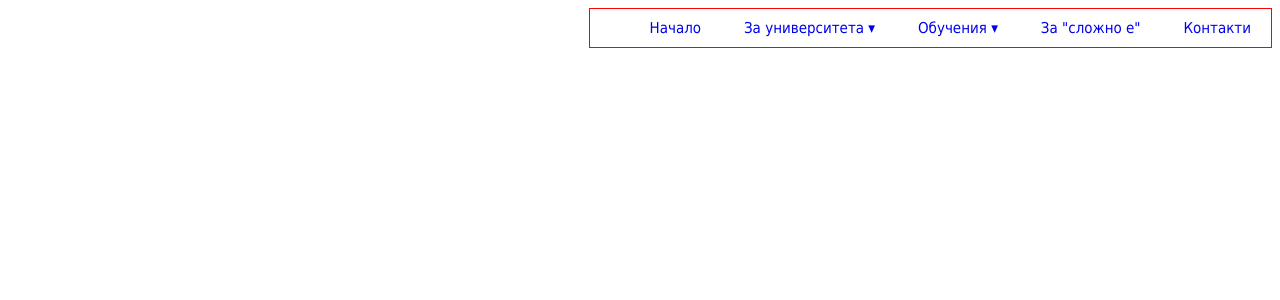
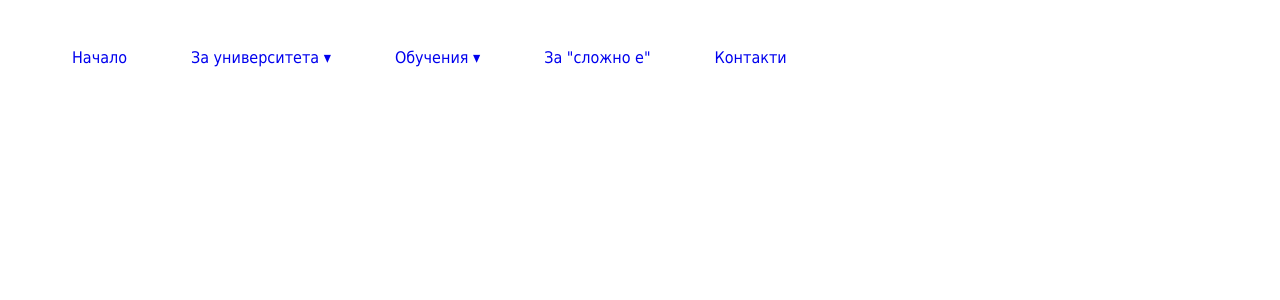
Before and after one commit to JulietaAtanasova/Team-Alexstraza, a PHP site: page / in a window 1280 px wide. Shown: the top 300 px of the page. Run offline with PHP 8.4, Linux system fonts and the light colour scheme.

Commit message:
New .css File for the menu

```diff
--- a/university.css
+++ b/university.css
@@ -2,7 +2,7 @@ body {
 }
 
 html {
-    font-size: 10px;
+    font-size: 16px;
     font-family: Tahoma,Arial,sans-serif;
 }
 
@@ -11,64 +11,57 @@ body, div, p, h1, h2, h3, h4, h5, h6, span, li, ul, a, {
     margin: 0;
 }
 
-.nav-container {
-    border: 1px solid red;
-    float: right;
+
+
+nav ul ul {
+    display: none;
+    position: absolute;
+    padding: 0;
+    top: 100%;
 }
 
-.menu-item {
-
+    nav ul ul li {
+        float: none;
         position: relative;
+        background-color:aqua;
     }
 
-    .menu-item li {
-        display: inline-block;
-        border-bottom-color: #435f7b;
-        text-align:left;
+        nav ul ul li a {
+            padding: 1rem 1.3rem;
+            border-bottom: 1px solid black;
         }
 
-ul li a {
-    list-style-type: none;
-    font-weight:normal;
+nav ul li {
+    float: left;
 }
 
-.sub-nav-list {
-    display: none;
-    background-color:aqua;
-    margin-top:1rem;
-
+    nav ul li a {
+        display: block;
+        text-decoration: none;
+        padding: 1.5rem 2rem;
     }
 
-.sub-nav-list li{
-    padding-top:1.3rem;
-    padding-bottom:1.3rem;
-    border-bottom:1px solid #52bea3;
-    display:block;
-    font-weight:normal;
-
-
+    nav ul li:hover {
+        background: #808080;
     }
 
-.menu-item > li > a {
-    text-decoration: none;
-    font-size: 1.5rem;
-    padding: 2rem;
+    nav ul li a:hover {
+        color: #ffd800;
     }
 
-.sub-nav-list > li > a {
-    text-decoration: none;
-    font-size: 1.5rem;
-    margin-left:-2.5rem;
+    nav ul li:hover > ul {
+        display: block;
     }
 
-.menu-item li a:hover {
-    background-color: #ff9c00;
-    font-size: 1.5rem;
-    padding-top: 0.5rem;
-    padding-bottom: 0.5rem;
+nav ul {
+    padding: 0 2rem;
+    list-style: none;
+    position: relative;
+    display: inline-table;
 }
 
-.menu-item li:hover .sub-nav-list{
+    nav ul:after {
+        content: "";
+        clear: both;
         display: block;
-    position: absolute;
     }
```
Lines whose indentation alone changed are shown as unchanged.
